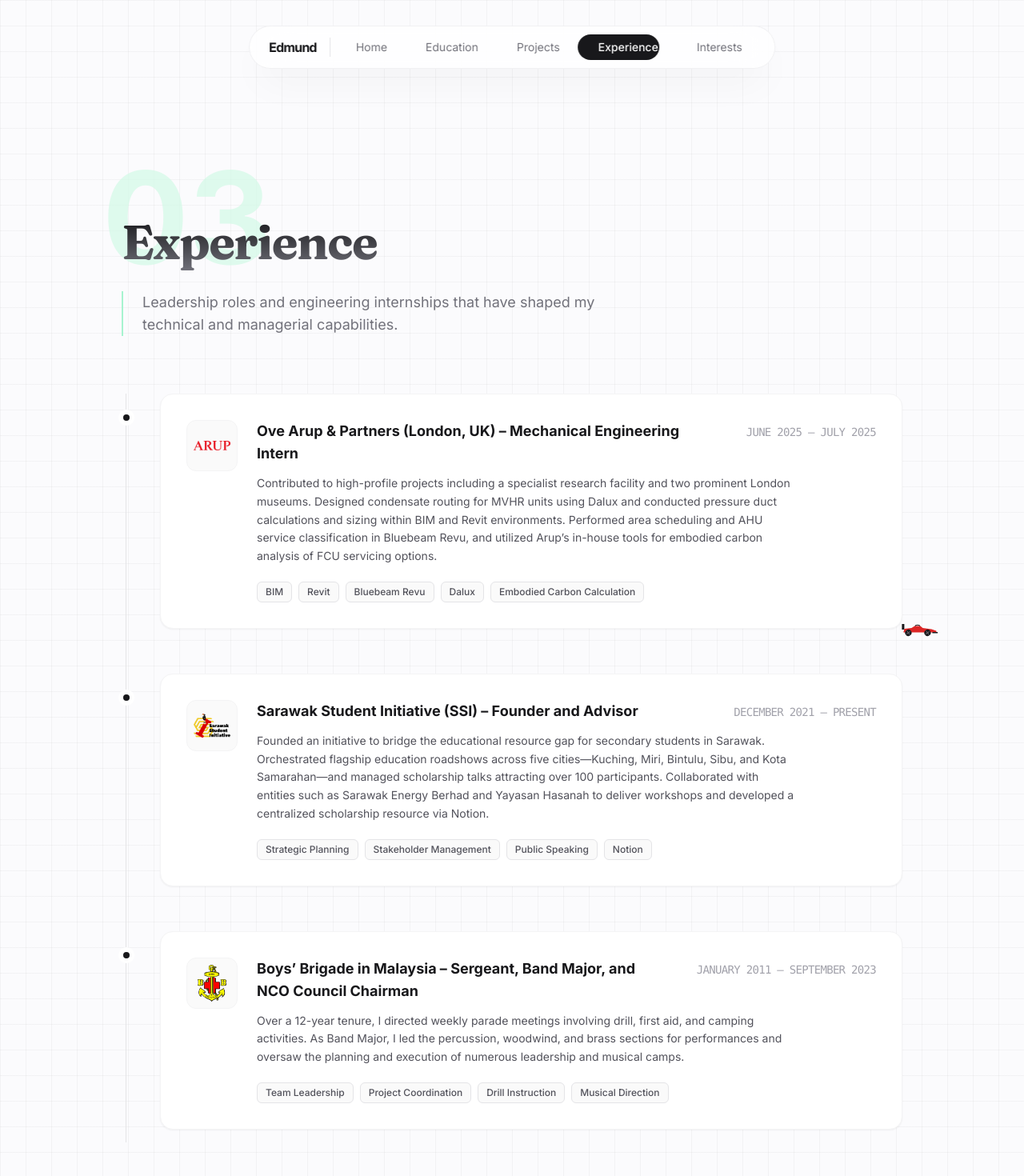
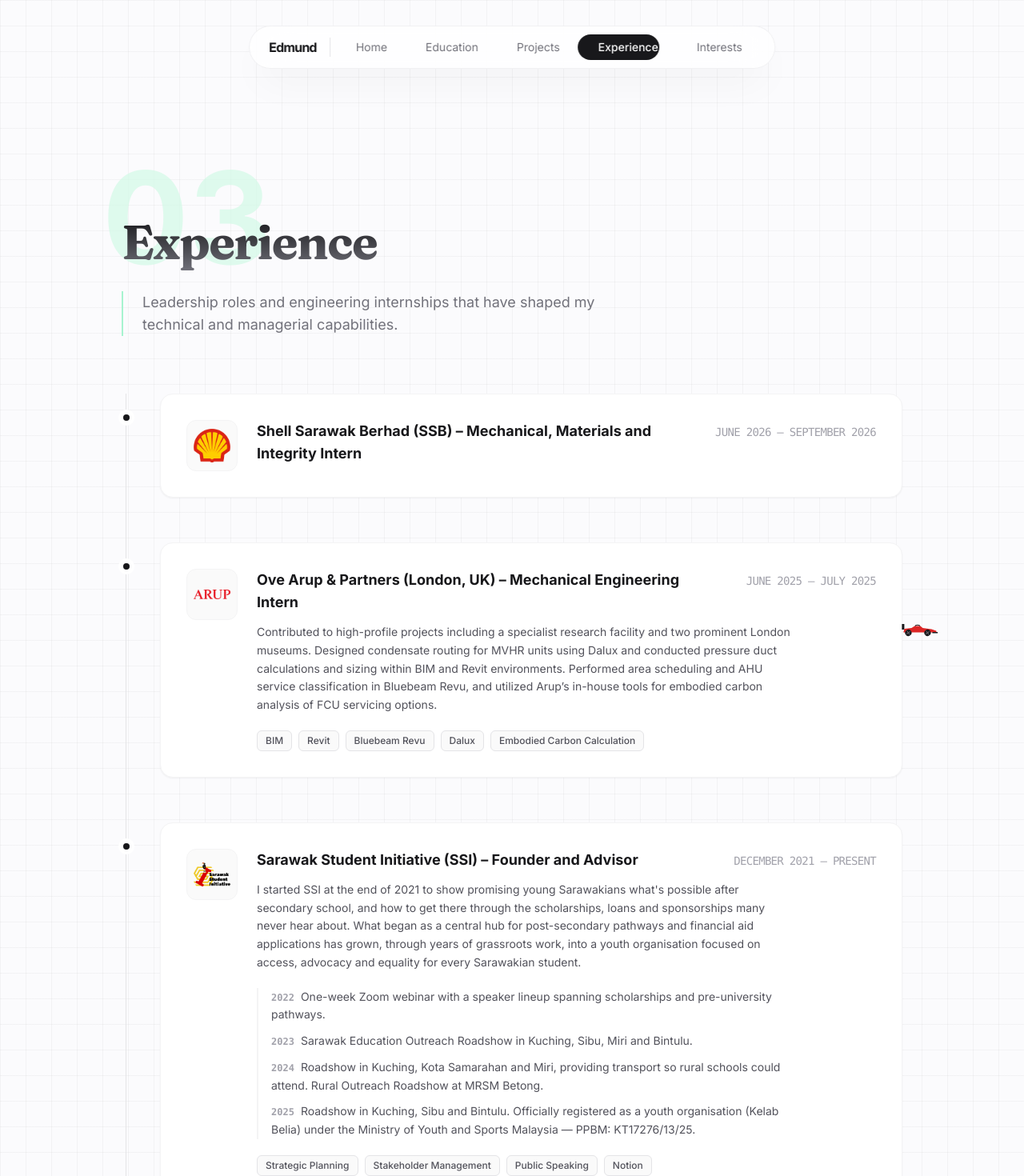
Before and after one commit to edmundlew/mechengportfolio, a Next.js app: page /experience in a window 1280 px wide. Shown: the top 1470 px of the page at 80% size. Built offline with nearby package versions, Linux system fonts and the light colour scheme.

Commit message:
Personal rewrites, SSI timeline, Shell entry, story template, header updates

```diff
--- a/app/education/page.tsx
+++ b/app/education/page.tsx
@@ -36,7 +36,7 @@
         <div className="min-h-screen w-full pt-28 md:pt-48 pb-20 px-6 max-w-5xl mx-auto">
             <PageHeader
                 title="Education"
-                description="A timeline of rigorous training in mechanical principles, ranging from foundational A-Levels to advanced research at global institutions."
+                description="From Borneo, to Berkeley and Britain."
                 watermark="01"
                 accentWatermark="text-sky-100/70"
                 accentBorder="border-sky-200"
--- a/app/experience/page.tsx
+++ b/app/experience/page.tsx
@@ -5,6 +5,7 @@
 
 // Organization logos (files in public/assets/experience/)
 const getLogoPath = (organization: string) => {
+    if (organization.includes("Shell")) return "/assets/experience/shell.png";
     if (organization.includes("Arup")) return "/assets/experience/arup.png";
     if (organization.includes("Sarawak Student Initiative")) return "/assets/experience/ssi.png";
     if (organization.includes("Boys")) return "/assets/experience/boys-brigade.png";
--- a/app/projects/page.tsx
+++ b/app/projects/page.tsx
@@ -23,7 +23,7 @@
                 <h2 className="text-sm font-bold text-zinc-400 uppercase tracking-[0.25em] mb-2">
                     Things I&apos;ve Built
                 </h2>
-                <p className="text-sm text-zinc-400 mb-4">Drag through the cards. Each one opens up.</p>
+                <p className="text-sm text-zinc-400 mb-4">Tap on any card for more details.</p>
                 <div className="flex-1 flex items-center">
                     <ProjectsCarousel projects={projects} />
                 </div>
@@ -36,7 +36,7 @@
                         Things I&apos;ve Written
                     </h2>
                     <p className="text-sm text-zinc-400 mb-8">
-                        Four papers from a year at Berkeley. Click one to read it in full.
+                        Putting pen to paper.
                     </p>
                     <div className="grid grid-cols-1 md:grid-cols-2 gap-5">
                         {papers.map((paper: any, index: number) => (
--- a/components/ExperienceItem.tsx
+++ b/components/ExperienceItem.tsx
@@ -52,6 +52,20 @@
                     </div>
                 )}
 
+                        {/* Mini milestone timeline */}
+                        {role.milestones && role.milestones.length > 0 && (
+                            <div className="mt-4 space-y-2.5 border-l-2 border-zinc-100 pl-4 max-w-2xl">
+                                {role.milestones.map((m: any) => (
+                                    <div key={m.year} className="text-sm leading-relaxed">
+                                        <span className="font-mono text-xs font-semibold text-zinc-400 mr-2">
+                                            {m.year}
+                                        </span>
+                                        <span className="text-zinc-600">{m.text}</span>
+                                    </div>
+                                ))}
+                            </div>
+                        )}
+
                         {role.skillsAcquired && role.skillsAcquired.length > 0 && (
                             <div className="mt-4 flex flex-wrap gap-2">
                                 {role.skillsAcquired.map((skill: string, i: number) => (
--- a/lib/blog.ts
+++ b/lib/blog.ts
@@ -85,7 +85,7 @@
     if (!fs.existsSync(BLOG_DIR)) return [];
     return fs
         .readdirSync(BLOG_DIR)
-        .filter((f) => f.toLowerCase().endsWith(".md"))
+        .filter((f) => f.toLowerCase().endsWith(".md") && !f.startsWith("_"))
         .map(readPost)
         .sort((a, b) => (a.date < b.date ? 1 : -1))
         .map(({ html, ...meta }) => meta);
--- a/public/data/portfolio-data.json
+++ b/public/data/portfolio-data.json
@@ -13,7 +13,7 @@
                 }
             ]
         },
-        "longDescription": "I grew up in Kuching, a small city on the island of Borneo. As a kid I always dreamt of leaving home to explore beyond my horizons, and I've been fortunate enough to study mechanical engineering at two of the world's best universities. At UCL I'm on track for First Class Honours, and in 2025 I won the Frederic Barnes Waldron Best Student Award, given to the student with the highest year average across the whole university. I spent my third year on exchange at UC Berkeley and finished with a 4.00 GPA. Outside of the classroom, I spent that year researching photon detector cooling at Berkeley's FLOW Lab, exploring how nanoscale heat pumps can pull heat out of sensors that have to stay cold. Before that I designed the parachute ejection system for UCL Rocketry's Spaceport America Cup entry, and spent two years of coursework turning mathematics into working models, simulating everything from pandemics to the wobble of a footbridge. Closest to my heart is the Sarawak Student Initiative, which I started in 2021. Education opportunities in my home state are nowhere near equal, and I know how much difference one person's guidance can make. SSI exists so that every student in Sarawak, wherever they start from, gets a real chance to go out and see the world.",
+        "longDescription": "I grew up in Kuching, a small city on the island of Borneo. As a kid I always dreamt of leaving home to explore beyond my horizons, and I've been fortunate enough to study mechanical engineering at two of the world's best universities. At UCL I'm on track for First Class Honours, and in 2025 I won the Frederic Barnes Waldron Best Student Award, given to the student with the highest year average across the whole university. I spent my third year on exchange at UC Berkeley and finished with a 4.00 GPA. Outside of the classroom, I spent a year researching photon detector cooling at Berkeley's FLOW Lab, and wrote a paper under Prof. Liwei Lin studying the use of nanowires in solid-state thermoelectric cooling. On the competitive side, I was the recovery systems lead for UCL Rocketry's entries at the Spaceport America Cup (SAC) 2025 and the National Rocketry Championship (NRC) 2024. Closest to my heart is the Sarawak Student Initiative, which I started in 2021. Education opportunities in my home state are nowhere near equal, and I know how much difference one person's guidance can make. SSI exists so that every student in Sarawak, wherever they start from, gets a real chance to go out and see the world.",
         "mediaArray": [],
         "toolkit": [
             "MATLAB",
@@ -231,6 +231,14 @@
     ],
     "professionalAndLeadership": [
         {
+            "organization": "Shell Sarawak Berhad (SSB)",
+            "role": "Mechanical, Materials and Integrity Intern",
+            "dates": "June 2026 – September 2026",
+            "skillsAcquired": [],
+            "longDescription": "",
+            "mediaArray": []
+        },
+        {
             "organization": "Ove Arup & Partners (London, UK)",
             "role": "Mechanical Engineering Intern",
             "dates": "June 2025 – July 2025",
@@ -254,8 +262,26 @@
                 "Public Speaking",
                 "Notion"
             ],
-            "longDescription": "Founded an initiative to bridge the educational resource gap for secondary students in Sarawak. Orchestrated flagship education roadshows across five cities—Kuching, Miri, Bintulu, Sibu, and Kota Samarahan—and managed scholarship talks attracting over 100 participants. Collaborated with entities such as Sarawak Energy Berhad and Yayasan Hasanah to deliver workshops and developed a centralized scholarship resource via Notion.",
-            "mediaArray": []
+            "longDescription": "I started SSI at the end of 2021 to show promising young Sarawakians what's possible after secondary school, and how to get there through the scholarships, loans and sponsorships many never hear about. What began as a central hub for post-secondary pathways and financial aid applications has grown, through years of grassroots work, into a youth organisation focused on access, advocacy and equality for every Sarawakian student.",
+            "mediaArray": [],
+            "milestones": [
+                {
+                    "year": "2022",
+                    "text": "One-week Zoom webinar with a speaker lineup spanning scholarships and pre-university pathways."
+                },
+                {
+                    "year": "2023",
+                    "text": "Sarawak Education Outreach Roadshow in Kuching, Sibu, Miri and Bintulu."
+                },
+                {
+                    "year": "2024",
+                    "text": "Roadshow in Kuching, Kota Samarahan and Miri, providing transport so rural schools could attend. Rural Outreach Roadshow at MRSM Betong."
+                },
+                {
+                    "year": "2025",
+                    "text": "Roadshow in Kuching, Sibu and Bintulu. Officially registered as a youth organisation (Kelab Belia) under the Ministry of Youth and Sports Malaysia — PPBM: KT17276/13/25."
+                }
+            ]
         },
         {
             "organization": "Boys’ Brigade in Malaysia",
```
Also changed, not shown: content/blog/_template.md (added, +40 -0 lines), public/assets/experience/shell.png (added), 1 other file (tests, documents, lock files or other folders).
